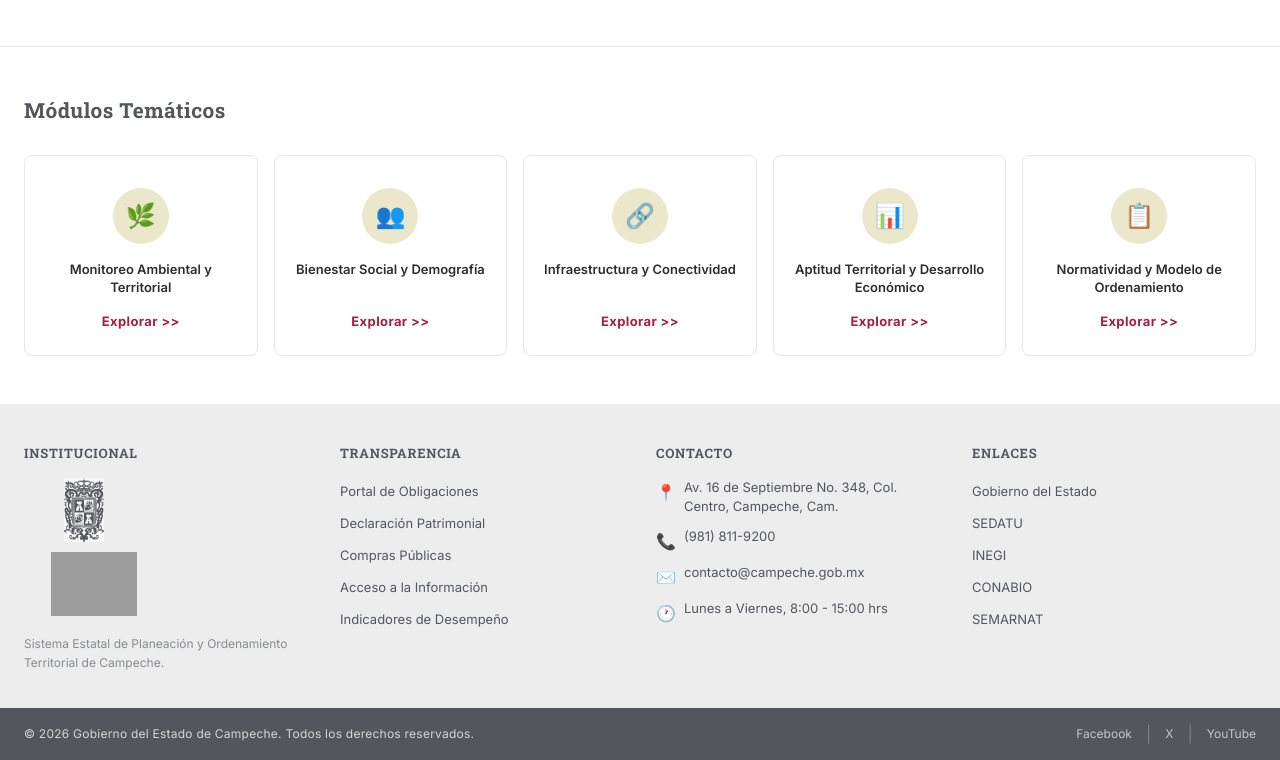
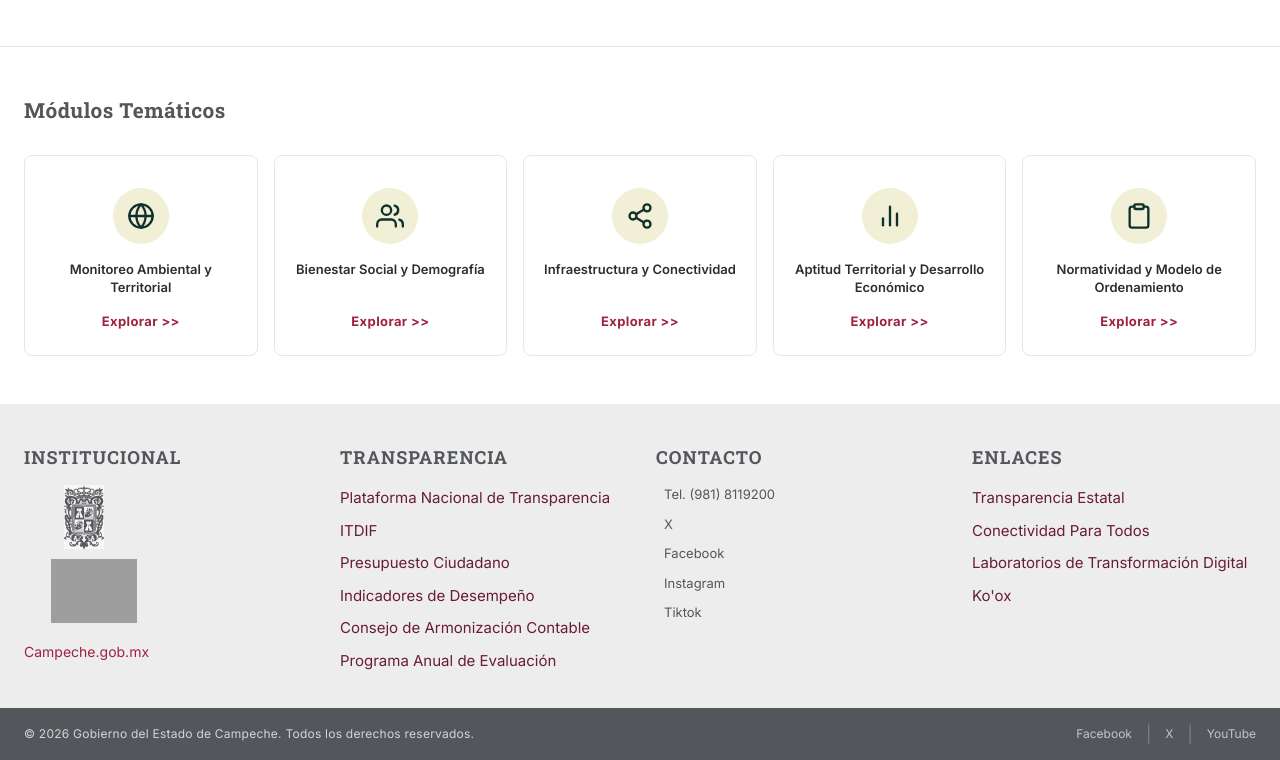
Before and after one commit to DarioMofi/SEOTDU, a React (Vite) app: page / in a window 1280 px wide. Shown: the part 943-1703 px from the top of the page. Built offline with nearby package versions, Linux system fonts and the light colour scheme; grey boxes are pictures that could not be loaded; the HTML template or start-up script is replaced by a standard one.

Commit message:
update ui

```diff
--- a/src/components/Footer.tsx
+++ b/src/components/Footer.tsx
@@ -24,8 +24,8 @@ export default function Footer() {
                 e.currentTarget.style.display = 'none'
               }}
             />
-            <p style={{ fontSize: 12, color: 'var(--c-gray-md)', lineHeight: 1.6, marginTop: 8 }}>
-              Sistema Estatal de Planeación y Ordenamiento Territorial de Campeche.
+            <p style={{ fontSize: 14, color: 'var(--c-guinda)', lineHeight: 1.6, marginTop: 8 }}>
+              Campeche.gob.mx
             </p>
           </div>
         </div>
@@ -34,11 +34,12 @@ export default function Footer() {
         <div>
           <h3 className="footer__col-title">Transparencia</h3>
           <ul className="footer__links">
-            <li><a href="#" className="footer__link">Portal de Obligaciones</a></li>
-            <li><a href="#" className="footer__link">Declaración Patrimonial</a></li>
-            <li><a href="#" className="footer__link">Compras Públicas</a></li>
-            <li><a href="#" className="footer__link">Acceso a la Información</a></li>
+            <li><a href="#" className="footer__link">Plataforma Nacional de Transparencia</a></li>
+            <li><a href="#" className="footer__link">ITDIF</a></li>
+            <li><a href="#" className="footer__link">Presupuesto Ciudadano</a></li>
             <li><a href="#" className="footer__link">Indicadores de Desempeño</a></li>
+            <li><a href="#" className="footer__link">Consejo de Armonización Contable</a></li>
+            <li><a href="#" className="footer__link">Programa Anual de Evaluación</a></li>
           </ul>
         </div>
 
@@ -47,20 +48,24 @@ export default function Footer() {
           <h3 className="footer__col-title">Contacto</h3>
           <div>
             <div className="footer__contact-item">
-              <span className="footer__contact-icon" aria-hidden="true">📍</span>
-              <span>Av. 16 de Septiembre No. 348, Col. Centro, Campeche, Cam.</span>
+              <span className="footer__contact-icon" aria-hidden="true"></span>
+              <span>Tel. (981) 8119200</span>
             </div>
             <div className="footer__contact-item">
-              <span className="footer__contact-icon" aria-hidden="true">📞</span>
-              <span>(981) 811-9200</span>
+              <span className="footer__contact-icon" aria-hidden="true"></span>
+              <span>X</span>
             </div>
             <div className="footer__contact-item">
-              <span className="footer__contact-icon" aria-hidden="true">✉️</span>
-              <span>contacto@campeche.gob.mx</span>
+              <span className="footer__contact-icon" aria-hidden="true"></span>
+              <span>Facebook</span>
             </div>
             <div className="footer__contact-item">
-              <span className="footer__contact-icon" aria-hidden="true">🕐</span>
-              <span>Lunes a Viernes, 8:00 - 15:00 hrs</span>
+              <span className="footer__contact-icon" aria-hidden="true"></span>
+              <span>Instagram</span>
+            </div>
+             <div className="footer__contact-item">
+              <span className="footer__contact-icon" aria-hidden="true"></span>
+              <span>Tiktok</span>
             </div>
           </div>
         </div>
@@ -69,11 +74,10 @@ export default function Footer() {
         <div>
           <h3 className="footer__col-title">Enlaces</h3>
           <ul className="footer__links">
-            <li><a href="#" className="footer__link">Gobierno del Estado</a></li>
-            <li><a href="#" className="footer__link">SEDATU</a></li>
-            <li><a href="#" className="footer__link">INEGI</a></li>
-            <li><a href="#" className="footer__link">CONABIO</a></li>
-            <li><a href="#" className="footer__link">SEMARNAT</a></li>
+            <li><a href="#" className="footer__link">Transparencia Estatal</a></li>
+            <li><a href="#" className="footer__link">Conectividad Para Todos</a></li>
+            <li><a href="#" className="footer__link">Laboratorios de Transformación Digital</a></li>
+            <li><a href="#" className="footer__link">Ko'ox</a></li>
           </ul>
         </div>
       </div>
--- a/src/components/ModulesGrid.tsx
+++ b/src/components/ModulesGrid.tsx
@@ -1,31 +1,63 @@
 const MODULES = [
   {
     id: 'mod-1',
-    icon: '🌿',
+    icon: (
+      <svg width="28" height="28" viewBox="0 0 24 24" fill="none" stroke="currentColor" strokeWidth="2" strokeLinecap="round" strokeLinejoin="round" aria-hidden="true">
+        <circle cx="12" cy="12" r="10"></circle>
+        <line x1="2" y1="12" x2="22" y2="12"></line>
+        <path d="M12 2a15.3 15.3 0 0 1 4 10 15.3 15.3 0 0 1-4 10 15.3 15.3 0 0 1-4-10 15.3 15.3 0 0 1 4-10z"></path>
+      </svg>
+    ),
     title: 'Monitoreo Ambiental y Territorial',
     description: 'Indicadores y métricas del entorno natural del estado.',
   },
-  {
+ {
     id: 'mod-2',
-    icon: '👥',
+    icon: (
+      <svg width="28" height="28" viewBox="0 0 24 24" fill="none" stroke="currentColor" strokeWidth="2" strokeLinecap="round" strokeLinejoin="round" aria-hidden="true">
+        <path d="M17 21v-2a4 4 0 0 0-4-4H5a4 4 0 0 0-4 4v2"></path>
+        <circle cx="9" cy="7" r="4"></circle>
+        <path d="M23 21v-2a4 4 0 0 0-3-3.87"></path>
+        <path d="M16 3.13a4 4 0 0 1 0 7.75"></path>
+      </svg>
+    ),
     title: 'Bienestar Social y Demografía',
     description: 'Datos de población y desarrollo social municipal.',
   },
-  {
+ {
     id: 'mod-3',
-    icon: '🔗',
+    icon: (
+      <svg width="28" height="28" viewBox="0 0 24 24" fill="none" stroke="currentColor" strokeWidth="2" strokeLinecap="round" strokeLinejoin="round" aria-hidden="true">
+        <circle cx="18" cy="5" r="3"></circle>
+        <circle cx="6" cy="12" r="3"></circle>
+        <circle cx="18" cy="19" r="3"></circle>
+        <line x1="8.59" y1="13.51" x2="15.42" y2="17.49"></line>
+        <line x1="15.41" y1="6.51" x2="8.59" y2="10.49"></line>
+      </svg>
+    ),
     title: 'Infraestructura y Conectividad',
     description: 'Red vial, servicios y equipamiento urbano-regional.',
   },
   {
-    id: 'mod-4',
-    icon: '📊',
+   id: 'mod-4',
+    icon: (
+      <svg width="28" height="28" viewBox="0 0 24 24" fill="none" stroke="currentColor" strokeWidth="2" strokeLinecap="round" strokeLinejoin="round" aria-hidden="true">
+        <line x1="18" y1="20" x2="18" y2="10"></line>
+        <line x1="12" y1="20" x2="12" y2="4"></line>
+        <line x1="6" y1="20" x2="6" y2="14"></line>
+      </svg>
+    ),
     title: 'Aptitud Territorial y Desarrollo Económico',
     description: 'Zonas de potencial productivo y vocación del suelo.',
   },
   {
     id: 'mod-5',
-    icon: '📋',
+    icon: (
+      <svg width="28" height="28" viewBox="0 0 24 24" fill="none" stroke="currentColor" strokeWidth="2" strokeLinecap="round" strokeLinejoin="round" aria-hidden="true">
+        <path d="M16 4h2a2 2 0 0 1 2 2v14a2 2 0 0 1-2 2H6a2 2 0 0 1-2-2V6a2 2 0 0 1 2-2h2"></path>
+        <rect x="8" y="2" width="8" height="4" rx="1" ry="1"></rect>
+      </svg>
+    ),
     title: 'Normatividad y Modelo de Ordenamiento',
     description: 'Marco legal y programas de regulación territorial.',
   },
--- a/src/components/Navbar.tsx
+++ b/src/components/Navbar.tsx
@@ -35,15 +35,24 @@ export default function Navbar() {
           <label htmlFor="site-search" className="sr-only" style={{ position: 'absolute', width: 1, height: 1, overflow: 'hidden', clip: 'rect(0,0,0,0)' }}>
             Buscar en el sitio
           </label>
+          <div style={{ position: 'relative', display: 'flex', alignItems: 'center' }}>
             <input
               id="site-search"
               type="search"
               className="navbar__search-input"
-            placeholder=" Buscar..."
+              placeholder="Buscar..."
               value={searchValue}
               onChange={(e) => setSearchValue(e.target.value)}
               aria-label="Buscar en el sitio"
+              style={{ paddingRight: '36px' }}
             />
+            <span style={{ position: 'absolute', right: '12px', display: 'flex', color: 'var(--c-gray-dk)', pointerEvents: 'none' }}>
+              <svg width="15" height="15" viewBox="0 0 24 24" fill="none" stroke="currentColor" strokeWidth="2" strokeLinecap="round" strokeLinejoin="round" aria-hidden="true">
+                <circle cx="11" cy="11" r="8" />
+                <line x1="21" y1="21" x2="16.65" y2="16.65" />
+              </svg>
+            </span>
+          </div>
         </div>
       </div>
     </nav>
--- a/src/index.css
+++ b/src/index.css
@@ -130,7 +130,7 @@ body:hover { scrollbar-width: thin; scrollbar-color: var(--c-beige-lt) transpare
   height: 42px;
   border-radius: 50%;
   background: #d7dbdd;
-  border: var(--c-gray-dk);
+  border: #53565A;
   cursor: pointer;
   display: flex;
   align-items: center;
@@ -139,12 +139,16 @@ body:hover { scrollbar-width: thin; scrollbar-color: var(--c-beige-lt) transpare
   flex-shrink: 0;
   color: var(#FFFFFF);
 }
-.header__user-btn:hover { background: var(--c-gray-dk); }
+.header__user-btn:hover { background: #b6c0ca; }
 .header__user-btn svg { width: 22px; height: 22px; }
 
 /* ─── Navbar ─────────────────────────────────────────────────────────── */
 .navbar {
   background: var(--c-guinda);
+  position: sticky;
+  top: 75px; /* Ajusta este valor en caso de que el header cambie de altura */
+  z-index: 99;
+  box-shadow: 0 4px 6px -1px rgba(0, 0, 0, 0.1);
 }
 .navbar__inner {
   max-width: 1280px;
@@ -404,7 +408,7 @@ body:hover { scrollbar-width: thin; scrollbar-color: var(--c-beige-lt) transpare
   width: 56px;
   height: 56px;
   border-radius: 50%;
-  background: #ebe7ca;
+  background: #f1efd5;
   border: none;
   display: flex;
   align-items: center;
@@ -577,7 +581,7 @@ body:hover { scrollbar-width: thin; scrollbar-color: var(--c-beige-lt) transpare
 }
 .footer__col-title {
   font-family: var(--font-heading);
-  font-size: 13px;
+  font-size: 18px;
   font-weight: 700;
   color: var(--c-text-lt);
   text-transform: uppercase;
@@ -598,8 +602,8 @@ body:hover { scrollbar-width: thin; scrollbar-color: var(--c-beige-lt) transpare
 }
 .footer__links { list-style: none; padding: 0; margin: 0; display: flex; flex-direction: column; gap: 8px; }
 .footer__link {
-  font-size: 13px;
-  color: var(--c-gray-dk);
+  font-size: 15px;
+  color: var(--c-guinda-dk);
   text-decoration: none;
   transition: color var(--transition);
 }
@@ -617,7 +621,7 @@ body:hover { scrollbar-width: thin; scrollbar-color: var(--c-beige-lt) transpare
   font-size: 16px;
   flex-shrink: 0;
   margin-top: 2px;
-  color: var(--c-gray-dk);
+  color: var(--c-guinda-dk);
 }
 
 /* ─── Underfooter ─────────────────────────────────────────────────────── */
--- a/src/pages/Catalogo.tsx
+++ b/src/pages/Catalogo.tsx
@@ -10,7 +10,6 @@ export default function Catalogo() {
       <Navbar />
 
       <main id="main-content" className="construction" aria-live="polite">
-        <div className="construction__icon" aria-hidden="true">🏗️</div>
         <h1 className="construction__title">Catálogo de Instrumentos</h1>
         <p
           style={{
--- a/src/pages/Geovisor.tsx
+++ b/src/pages/Geovisor.tsx
@@ -10,7 +10,6 @@ export default function Geovisor() {
       <Navbar />
 
       <main id="main-content" className="construction" aria-live="polite">
-        <div className="construction__icon" aria-hidden="true">🗺️</div>
         <h1 className="construction__title">Geovisor Territorial</h1>
         <p
           style={{
```
Lines whose indentation alone changed are shown as unchanged.
